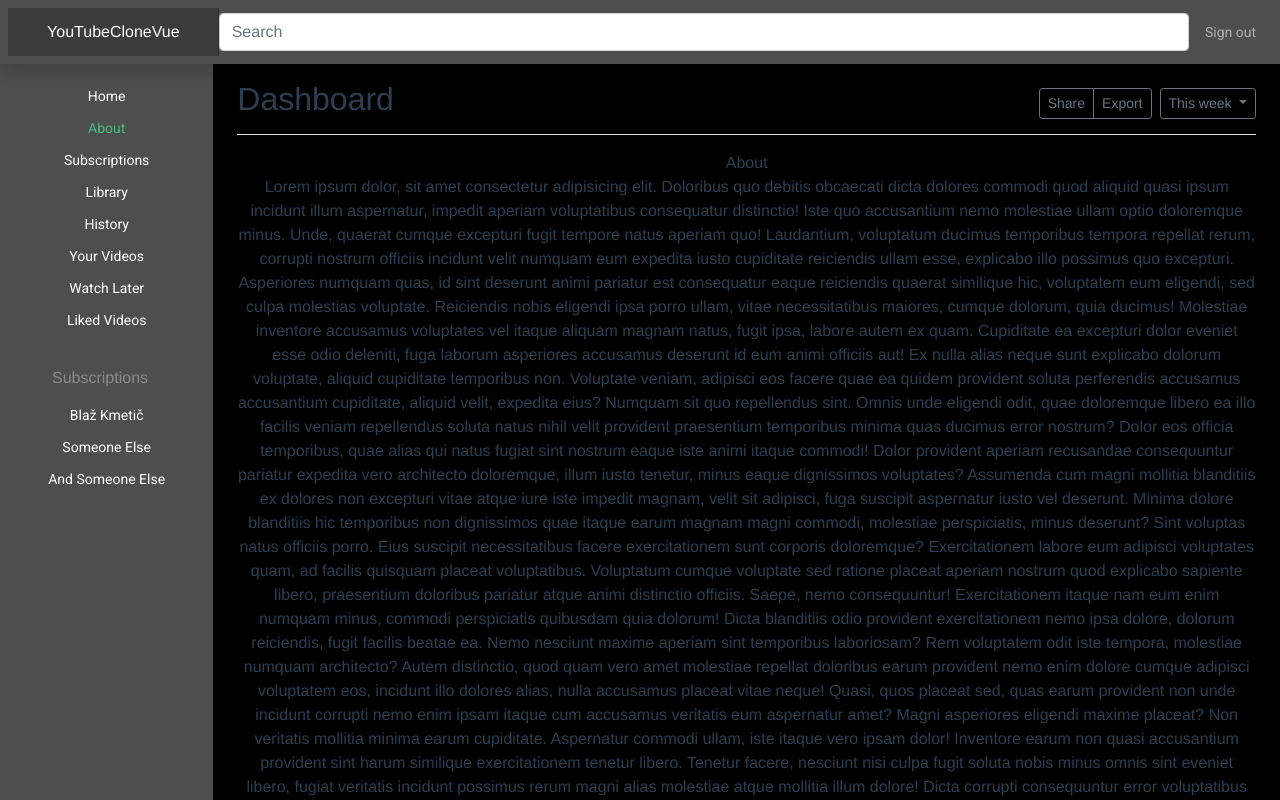
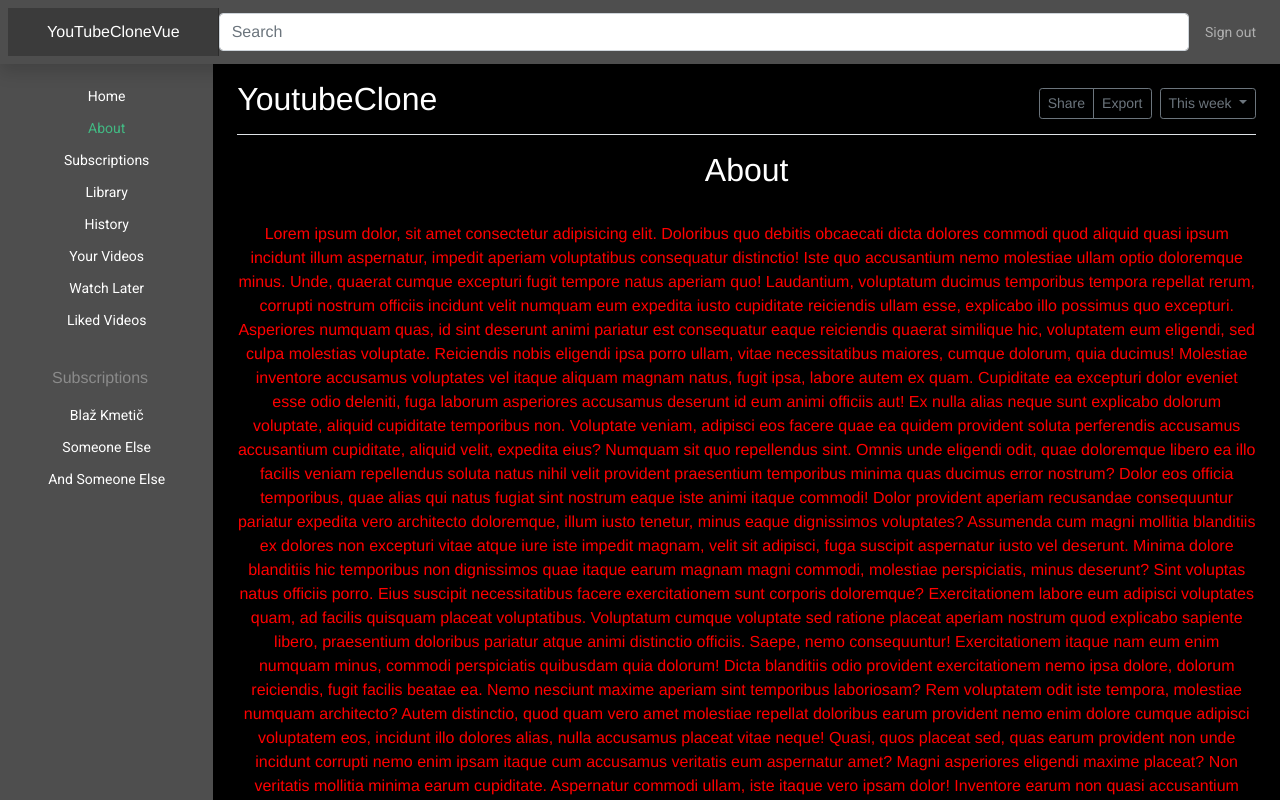
Before and after one commit to blaz-k/youtube-clone-vue, a Vue app: page /about in a window 1280 px wide. Shown: the top 800 px of the page. Built offline with nearby package versions, Linux system fonts and the light colour scheme; some icons are missing.

Commit message:
video id changed; minor changes in css

```diff
--- a/src/App.vue
+++ b/src/App.vue
@@ -130,7 +130,7 @@
         <div
           class="d-flex justify-content-between flex-wrap flex-md-nowrap align-items-center pt-3 pb-2 mb-3 border-bottom"
         >
-          <h1 class="h2">Dashboard</h1>
+          <h1 class="h2 yt">YoutubeClone</h1>
           <div class="btn-toolbar mb-2 mb-md-0">
             <div class="btn-group me-2">
               <button type="button" class="btn btn-sm btn-outline-secondary">
@@ -194,14 +194,6 @@
   right: 1rem;
 }
 
-a:link {
-  text-decoration: none;
-}
-
-#links a.router-link-exact-active {
-  color: #42b983;
-}
-
 #nav {
   padding: 30px;
 }
@@ -211,7 +203,21 @@ a:link {
   color: #2c3e50;
 }
 
-#nav a.router-link-exact-active {
+a:link {
+  text-decoration: none;
+  transition: all 0.8s ease-out;
+}
+
+a:hover,
+a:focus {
+  background-color: #5b7067;
+}
+
+#links a.router-link-exact-active {
   color: #42b983;
 }
+
+.yt {
+  color: white;
+}
 </style>
--- a/src/store/index.js
+++ b/src/store/index.js
@@ -9,7 +9,7 @@ export default createStore({
       "kft2AkvKhWU",
       "TNzgUCU5TVs",
       "HHs1ftjayUw",
-      "O5HY_TRov2c&t=2s",
+      "O5HY_TRov2c",
       "LrNkecdU6mI",
       "VXKBaVGWSk0",
       "MHpHPj-DosY",
@@ -17,7 +17,6 @@ export default createStore({
       "FZ0YtjgO0DQ",
       "9wKivv-vvhU",
     ],
-
     url: "https://www.googleapis.com/youtube/v3/videos?id=",
     apiKey: "AIzaSyCrq46vpCpa50Z4t-GQ_GNuqZHIeyZWg14",
     endUrl: "&part=snippet,contentDetails,statistics,status",
--- a/src/views/About.vue
+++ b/src/views/About.vue
@@ -1,5 +1,5 @@
 <template>
-  <div>About</div>
+  <h2>About</h2>
   <p>
     Lorem ipsum dolor, sit amet consectetur adipisicing elit. Doloribus quo
     debitis obcaecati dicta dolores commodi quod aliquid quasi ipsum incidunt
@@ -70,4 +70,12 @@ export default {
 };
 </script>
 
-<style></style>
+<style scoped>
+h2 {
+  margin-bottom: 2rem;
+  color: #fff;
+}
+p {
+  color: rgb(255, 0, 0);
+}
+</style>
```
